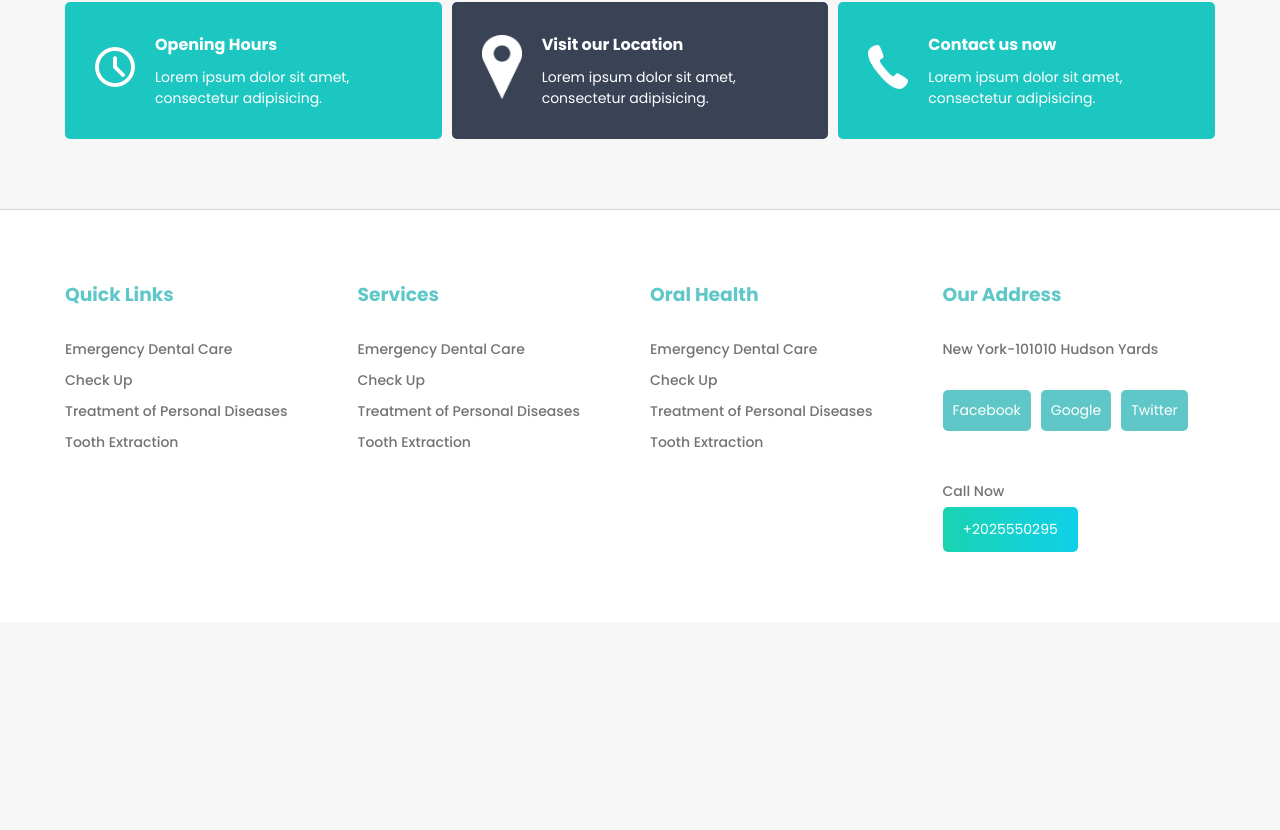
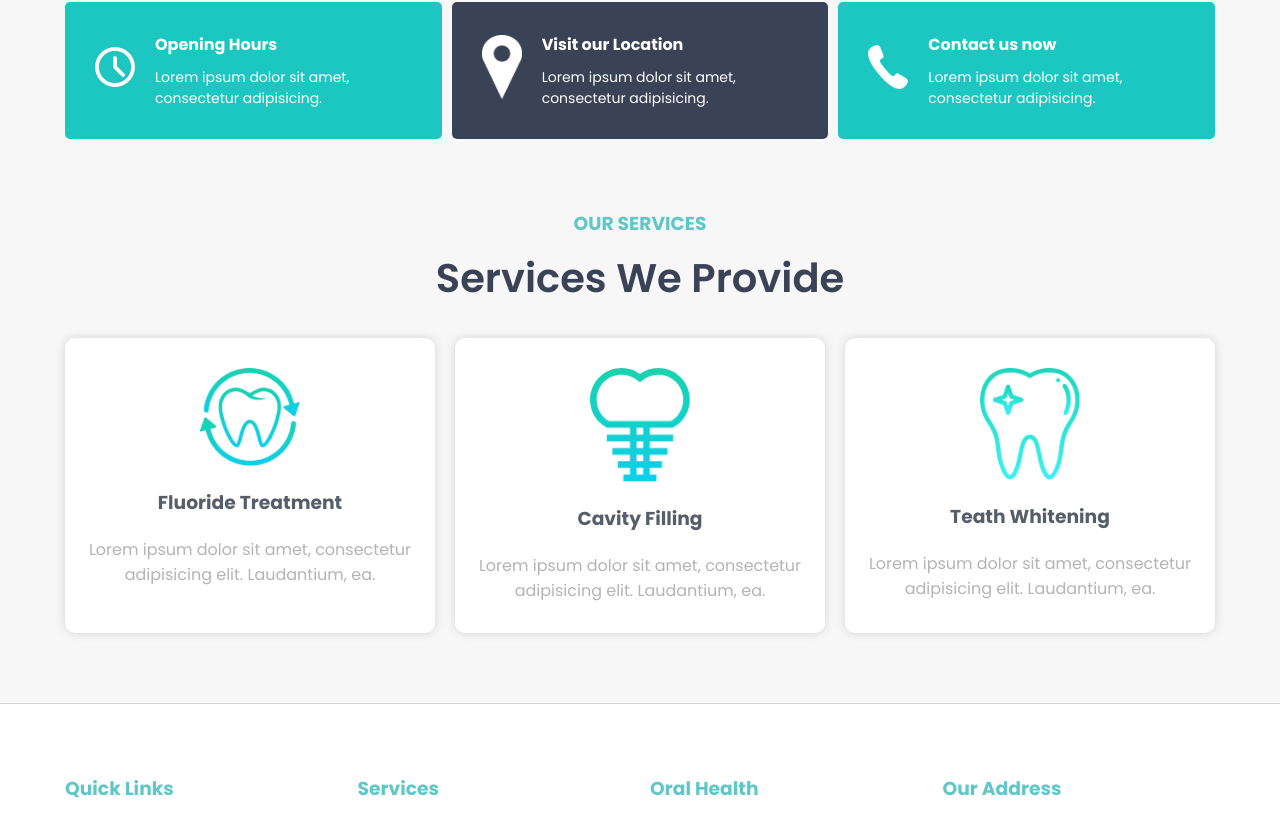
Before and after one commit to azizulwd/doctors-portal-clientside, a React (Create React App) app: page / in a window 1280 px wide. Shown: the part 511-1341 px from the top of the page. Before the commit the page ends 1133 px from the top, so only its background shows below. Built offline with nearby package versions, Linux system fonts and the light colour scheme.

Commit message:
services added

```diff
--- a/src/components/Home/Home/Home.js
+++ b/src/components/Home/Home/Home.js
@@ -1,12 +1,14 @@
 import React from 'react';
 import Address from '../Address/Address';
 import Banner from '../Banner/Banner';
+import Services from '../Services/Services';
 
 const Home = () => {
     return (
         <div>
             <Banner></Banner>
             <Address></Address>
+            <Services></Services>
         </div>
     );
 };
--- /dev/null
+++ b/src/components/Home/Services/Services.css
@@ -0,0 +1,39 @@
+.services{
+    margin-bottom: 70px;
+}
+.services_title{
+    text-align: center;
+    margin-bottom: 30px;
+}
+.services_title h3 {
+    color: #5fc7c7;
+    margin-bottom: 10px;
+}
+.services_title h1{
+    font-size: 40px;
+    font-weight: 600;
+    color: #3a4256;
+}
+.services_inner{
+    display: grid;
+    grid-template-columns: repeat(3, 1fr);
+    gap: 20px;
+}
+.service_item {
+    text-align: center;
+    background: #fff;
+    padding: 30px 20px;
+    border-radius: 10px;
+    box-shadow: 0 0 10px lightgray;
+}
+.service_item img {
+    width: 100px;
+    margin-bottom: 15px;
+}
+.service_item h3{
+    color: #565e69;
+    margin-bottom: 20px;
+}
+.service_item p {
+    color: #b4b4b4;
+}
--- /dev/null
+++ b/src/components/Home/Services/Services.js
@@ -0,0 +1,35 @@
+import React from 'react';
+import serviceLogo1 from '../../../images/fluoride.png';
+import serviceLogo2 from '../../../images/cavity.png';
+import serviceLogo3 from '../../../images/whitening.png';
+import './Services.css';
+
+const Services = () => {
+    return (
+        <div className="services">
+            <div className="services_title">
+                <h3>OUR SERVICES</h3>
+                <h1>Services We Provide</h1>
+            </div>
+            <div className="container services_inner">
+                <div className="service_item">
+                    <img src={serviceLogo1} alt="" />
+                    <h3>Fluoride Treatment</h3>
+                    <p>Lorem ipsum dolor sit amet, consectetur adipisicing elit. Laudantium, ea.</p>
+                </div>
+                <div className="service_item">
+                    <img src={serviceLogo2} alt="" />
+                    <h3>Cavity Filling</h3>
+                    <p>Lorem ipsum dolor sit amet, consectetur adipisicing elit. Laudantium, ea.</p>
+                </div>
+                <div className="service_item">
+                    <img src={serviceLogo3} alt="" />
+                    <h3>Teath Whitening</h3>
+                    <p>Lorem ipsum dolor sit amet, consectetur adipisicing elit. Laudantium, ea.</p>
+                </div>
+            </div>
+        </div>
+    );
+};
+
+export default Services;
```
